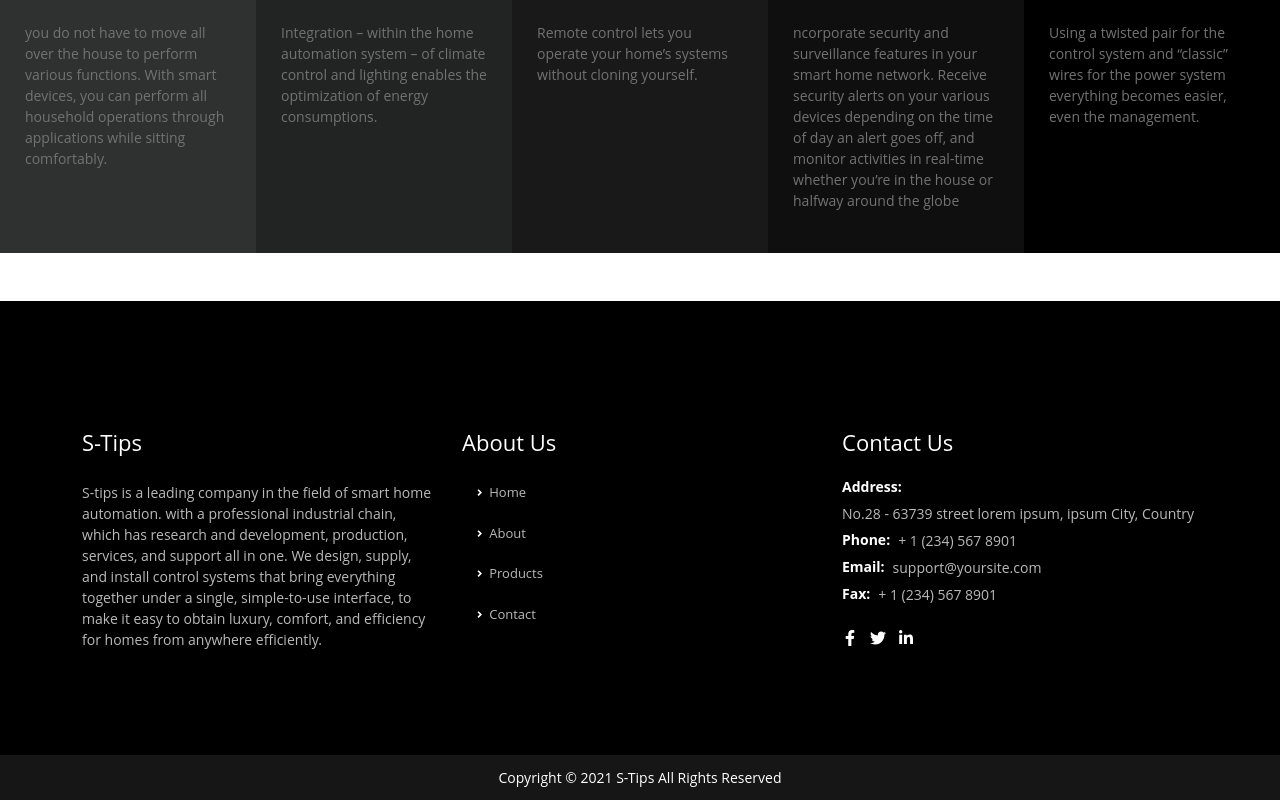
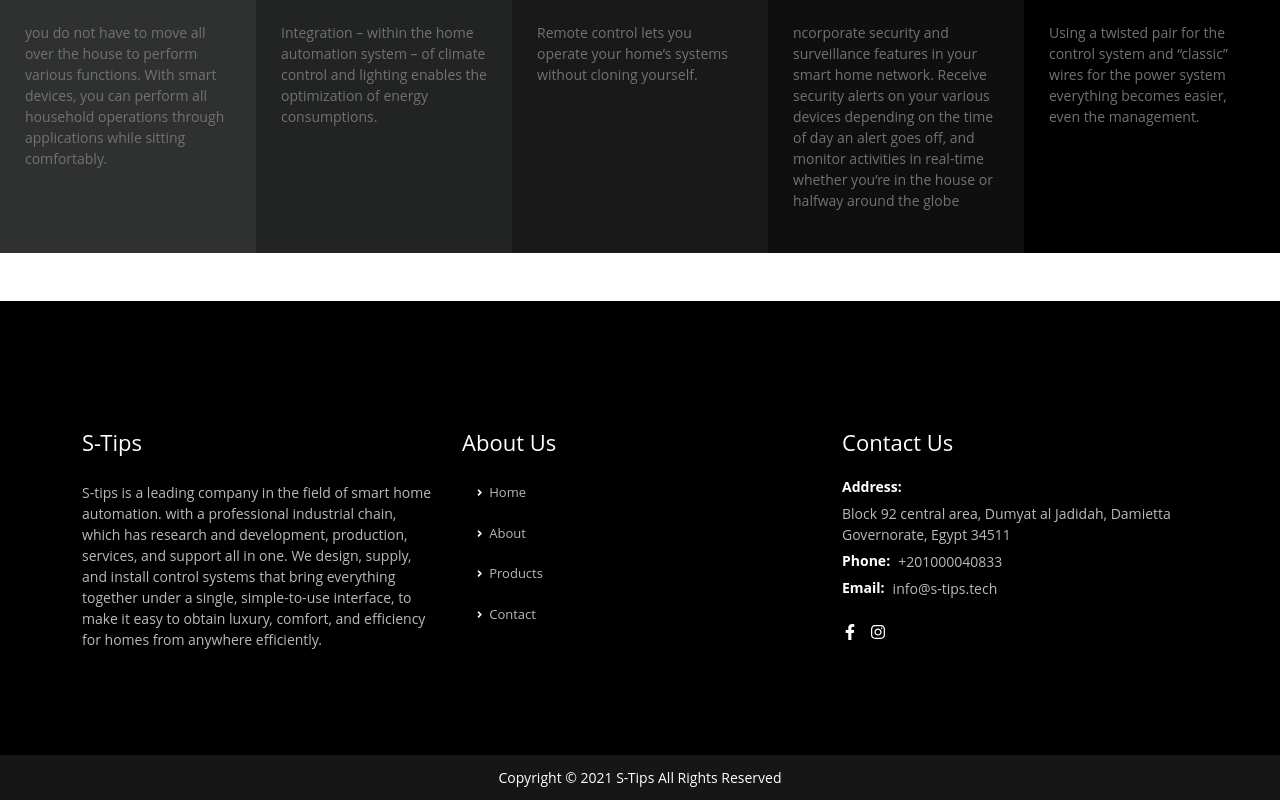
Before and after one commit to Mohamedghaly140/S-Tips, a Next.js app: page /customers in a window 1280 px wide. Shown: the part 2225-3025 px from the top of the page. Built offline with nearby package versions, Linux system fonts and the light colour scheme; a web font is replaced by a local one.

Commit message:
modify footer

```diff
--- a/components/Footer/Footer.jsx
+++ b/components/Footer/Footer.jsx
@@ -1,7 +1,7 @@
 import Link from "next/link";
 import styles from "./Footer.module.css";
 import { RiArrowDropRightLine } from "react-icons/ri";
-import { FaFacebookF, FaTwitter, FaLinkedinIn } from "react-icons/fa";
+import { FaFacebookF, FaInstagram, FaLinkedinIn } from "react-icons/fa";
 
 // import Logo from '../Logo/Logo';
 // import Social from "../Social/Social";
@@ -54,30 +54,26 @@
 					<div className="col-md-4">
 						<h5 className={styles.title}>Contact Us</h5>
 						<h6 className={styles.subTitle}>Address:</h6>
-						<p>No.28 - 63739 street lorem ipsum, ipsum City, Country</p>
+						<p>Block 92 central area, Dumyat al Jadidah, Damietta Governorate, Egypt 34511</p>
 						<ul className={styles.contactList}>
 							<li>
 								<h6 className={styles.subTitle}>Phone:</h6>
-								<p>+ 1 (234) 567 8901</p>
+								<p>+201000040833</p>
 							</li>
 							<li>
 								<h6 className={styles.subTitle}>Email:</h6>
-								<p>support@yoursite.com</p>
-							</li>
-							<li>
-								<h6 className={styles.subTitle}>Fax:</h6>
-								<p>+ 1 (234) 567 8901</p>
+								<p>info@s-tips.tech</p>
 							</li>
 						</ul>
 						<ul className={styles.socialLinks}>
-							<SocialItem link="#">
+							<SocialItem link="https://www.facebook.com/STIPS.Egypt">
 								<FaFacebookF />
 							</SocialItem>
-							<SocialItem link="#">
+							{/* <SocialItem link="#">
 								<FaTwitter />
-							</SocialItem>
-							<SocialItem link="#">
-								<FaLinkedinIn />
+							</SocialItem> */}
+							<SocialItem link="https://www.instagram.com/stips.egypt/">
+								<FaInstagram />
 							</SocialItem>
 						</ul>
 					</div>
```
